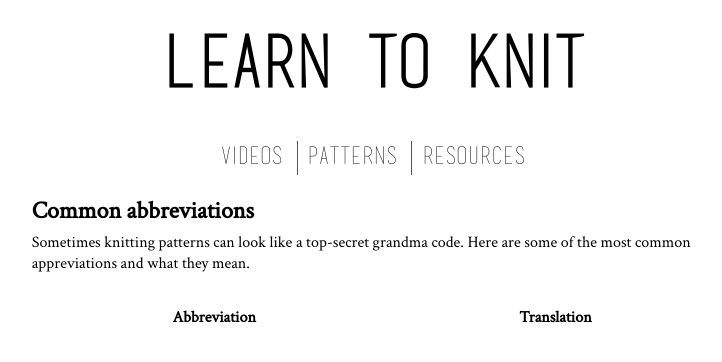
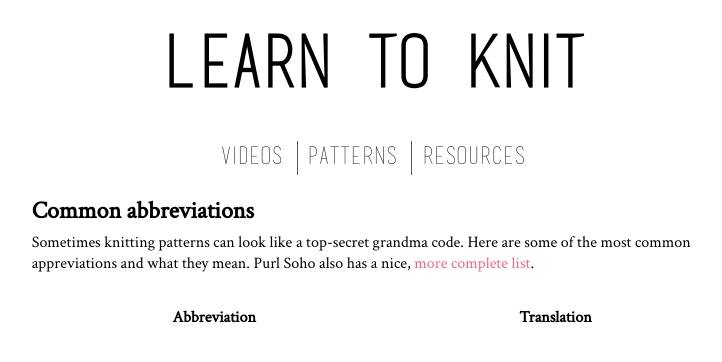
Before and after one commit to anniedaniel/knit, a plain HTML site: page resources.html in a window 1280 px wide. Shown: the whole page, without its empty margins (267-989 px from the left). Drawn offline with nearby package versions, Linux system fonts and the light colour scheme; no server answers.

```diff
--- a/css/styles.css
+++ b/css/styles.css
@@ -67,6 +67,10 @@
 }
 
 .link:hover {
+	color: #FF638C;
+}
+
+a.inline-link {
 	color: #FF638C;
 }
 
--- a/resources.html
+++ b/resources.html
@@ -30,7 +30,7 @@
 
       <div class="abbrevs-expand detail text">
           <h2>Common abbreviations</h2>
-          <div class="resource-description">Sometimes knitting patterns can look like a top-secret grandma code. Here are some of the most common appreviations and what they mean.</div>
+          <div class="resource-description">Sometimes knitting patterns can look like a top-secret grandma code. Here are some of the most common appreviations and what they mean. Purl Soho also has a nice, <a class="inline-link" href="http://www.purlsoho.com/create/knit/terms/">more complete list</a>.</div>
           <table id="abbrevs" class="table">
             <tr>
               <th>Abbreviation</th>
```
Also changed, not shown: index.html (+2 -3 lines).
